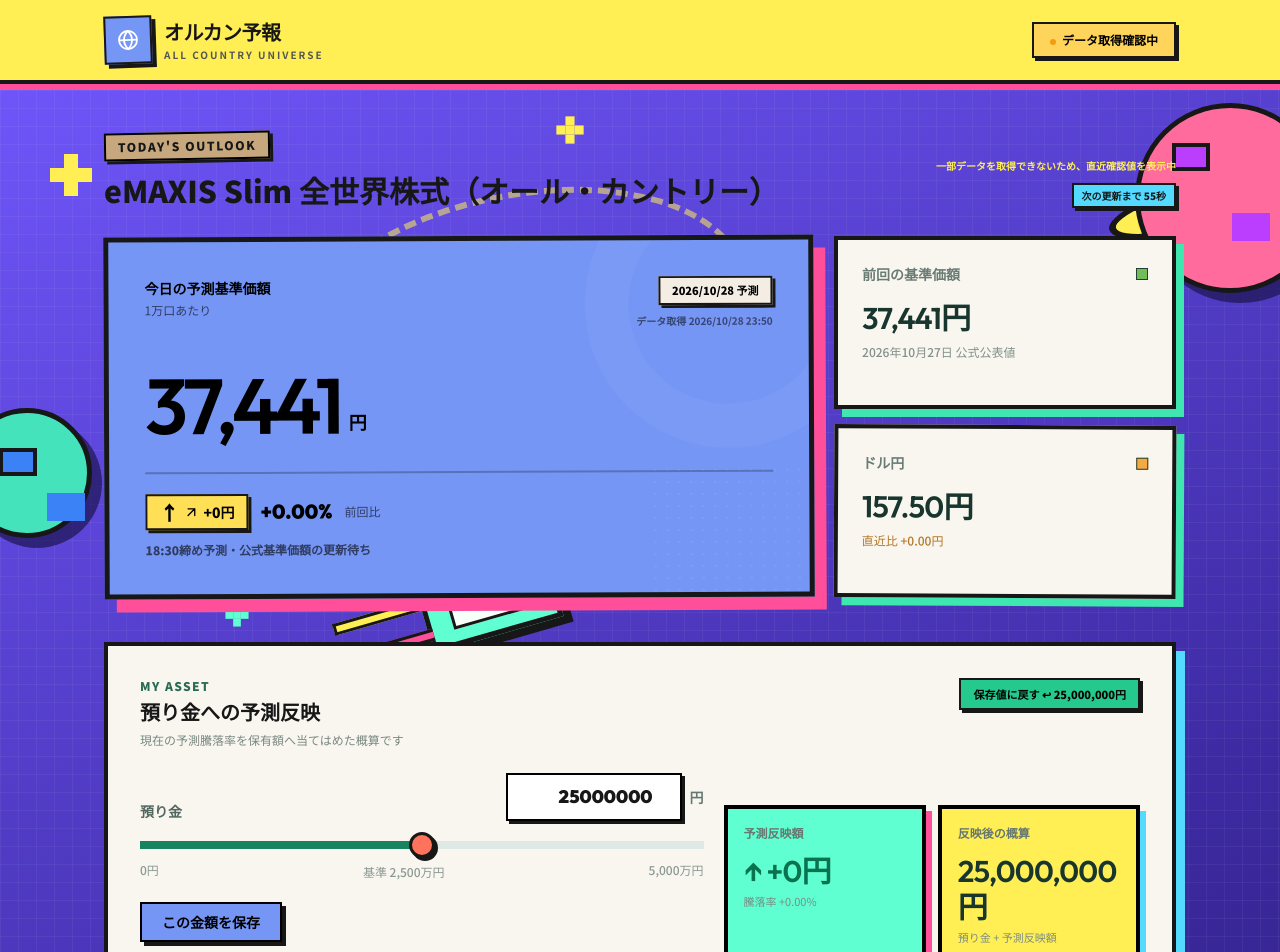
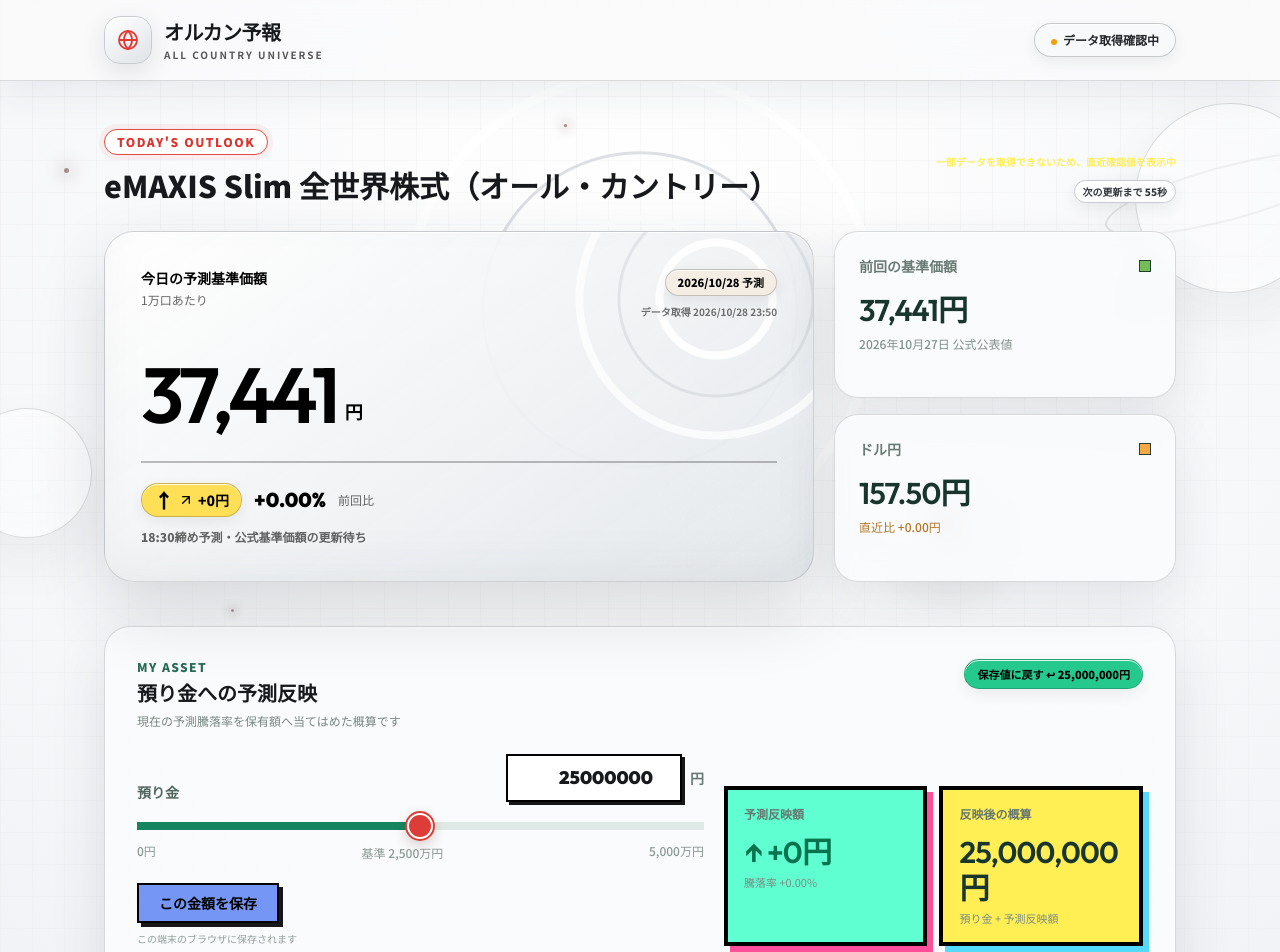
Before and after one commit to sky021030/all-country-forecast, a Next.js app: page / in a window 1280 px wide. Shown: the top 952 px of the page. Built offline with nearby package versions, Linux system fonts and the light colour scheme; no server answers.

Commit message:
Launch white future gallery design

```diff
--- a/app/globals.css
+++ b/app/globals.css
@@ -58,3 +58,11 @@
   .editorial-card,.voxel-panel { box-shadow:5px 5px 0 #171717; }
   .editorial-hero { box-shadow:6px 7px 0 #171717; }
 }
+
+/* Future gallery theme */
+body{background:#eef0f3}.curiosity-world{background:radial-gradient(circle at 50% 12%,#fff 0,#f7f8fa 32%,#e7eaee 72%,#d7dbe0 100%);color:#17191c}.curiosity-world::before{opacity:.8;background-image:linear-gradient(rgba(31,35,40,.035) 1px,transparent 1px),linear-gradient(90deg,rgba(31,35,40,.035) 1px,transparent 1px);background-size:32px 32px;mask-image:linear-gradient(to bottom,#000,transparent 82%)}.curiosity-world::after{content:"";position:absolute;inset:78px 0 auto;height:610px;z-index:-2;background:radial-gradient(circle at 50% 38%,transparent 0 88px,rgba(255,255,255,.9) 89px 94px,transparent 95px 155px,rgba(206,210,216,.7) 156px 158px,transparent 159px 230px,rgba(255,255,255,.9) 231px 239px,transparent 240px)}
+.editorial-header{border-bottom:1px solid rgba(25,28,32,.15);background:rgba(250,251,252,.82);box-shadow:0 12px 40px rgba(44,50,58,.08);backdrop-filter:blur(18px)}.editorial-logo{border:1px solid #c8ccd1;border-radius:16px!important;background:linear-gradient(145deg,#fff,#dfe3e7)!important;color:#e13a32!important;box-shadow:inset 0 1px 0 #fff,0 8px 24px rgba(50,55,62,.12);transform:none}.editorial-badge,.paper-label{border:1px solid rgba(28,31,35,.22);border-radius:999px;box-shadow:inset 0 1px 0 rgba(255,255,255,.85),0 5px 14px rgba(42,48,55,.08)}.editorial-badge{background:#f8f9fa!important;color:#24272b!important}.refresh-chip{border:1px solid #c8ccd2;border-radius:999px;background:rgba(255,255,255,.78);color:#31353a;box-shadow:0 5px 16px rgba(35,40,47,.09)}.section-tag{border:1px solid #e14b43!important;border-radius:999px;background:#fff!important;color:#d9342d;box-shadow:0 0 0 5px rgba(225,58,50,.06);transform:none}
+.cosmic-scene{inset:78px 0 auto;height:720px;opacity:.65;filter:grayscale(.8)}.pixel-star{width:5px;height:5px;border-radius:50%;background:#e13a32;box-shadow:0 0 18px 5px rgba(225,58,50,.38)}.planet-one,.planet-two{border:1px solid rgba(70,76,84,.28);background:rgba(255,255,255,.48);box-shadow:inset 0 0 34px rgba(255,255,255,.9),0 22px 60px rgba(41,47,54,.1)}.planet-one::before{border:2px solid rgba(67,73,81,.2);background:transparent}.planet-one i,.planet-two i,.pixel-rocket,.cash-comet,.pixel-orbit{display:none}.money-saturn{border:1px solid #cfd3d8;background:linear-gradient(145deg,#fff,#dfe3e8);box-shadow:inset 0 0 24px #fff,0 18px 50px rgba(44,50,58,.14);color:#d93630}.money-saturn::before{border:2px solid #c9cdd2;background:rgba(255,255,255,.35)}
+.editorial-hero{border:1px solid rgba(30,34,39,.18);border-radius:30px;background:linear-gradient(145deg,rgba(255,255,255,.96),rgba(226,230,234,.9))!important;box-shadow:inset 0 1px 1px #fff,inset 0 -18px 42px rgba(114,122,132,.08),0 28px 70px rgba(38,44,52,.16);transform:none}.editorial-hero::before{content:"";position:absolute;right:-48px;top:-78px;width:290px;height:290px;border-radius:50%;background:radial-gradient(circle,transparent 0 52px,rgba(255,255,255,.95) 53px 60px,transparent 61px 95px,rgba(166,172,180,.24) 96px 98px,transparent 99px 132px,rgba(255,255,255,.75) 133px 140px,transparent 141px)}.editorial-card{border:1px solid rgba(37,41,46,.16)!important;border-radius:24px;background:rgba(250,251,252,.9)!important;box-shadow:inset 0 1px 0 #fff,0 20px 50px rgba(46,52,60,.11);backdrop-filter:blur(14px)}.editorial-card:nth-child(even){transform:none}.chart-paper{background-color:rgba(250,251,252,.9)!important;background-image:linear-gradient(rgba(60,66,74,.055) 1px,transparent 1px),linear-gradient(90deg,rgba(60,66,74,.04) 1px,transparent 1px);background-size:100% 28px,28px 100%}.future-daily-header{background:linear-gradient(100deg,rgba(255,255,255,.96),rgba(228,231,235,.88));position:relative}.future-daily-header::after{content:"";position:absolute;left:20px;right:20px;bottom:-1px;height:2px;background:linear-gradient(90deg,#df3c35 0 18%,rgba(80,86,94,.14) 18%)}
+.editorial-note{border:1px solid rgba(37,41,46,.15);border-left:4px solid #df3c35;border-radius:18px;background:rgba(255,255,255,.78);box-shadow:0 16px 35px rgba(48,54,62,.09);transform:none}.editorial-footer{border:1px solid rgba(37,41,46,.15);border-radius:18px;background:rgba(255,255,255,.74);box-shadow:0 16px 35px rgba(48,54,62,.09)}.voxel-panel{border:1px solid rgba(37,41,46,.16)!important;border-radius:26px;background:rgba(250,251,252,.92)!important;box-shadow:inset 0 1px 0 #fff,0 22px 55px rgba(46,52,60,.12)}input[type="range"]{accent-color:#dd3d36}input[type="range"]::-webkit-slider-thumb{border:2px solid #fff;border-radius:50%;background:#dd3d36;box-shadow:0 0 0 2px #dd3d36,0 5px 14px rgba(75,26,24,.25)}
+@media(max-width:640px){.curiosity-world::after{height:470px;background:radial-gradient(circle at 72% 25%,transparent 0 55px,rgba(255,255,255,.9) 56px 61px,transparent 62px 105px,rgba(190,195,201,.55) 106px 108px,transparent 109px)}.cosmic-scene{opacity:.35}.editorial-card,.voxel-panel,.editorial-hero{box-shadow:inset 0 1px 0 #fff,0 16px 35px rgba(46,52,60,.12)}}
```
